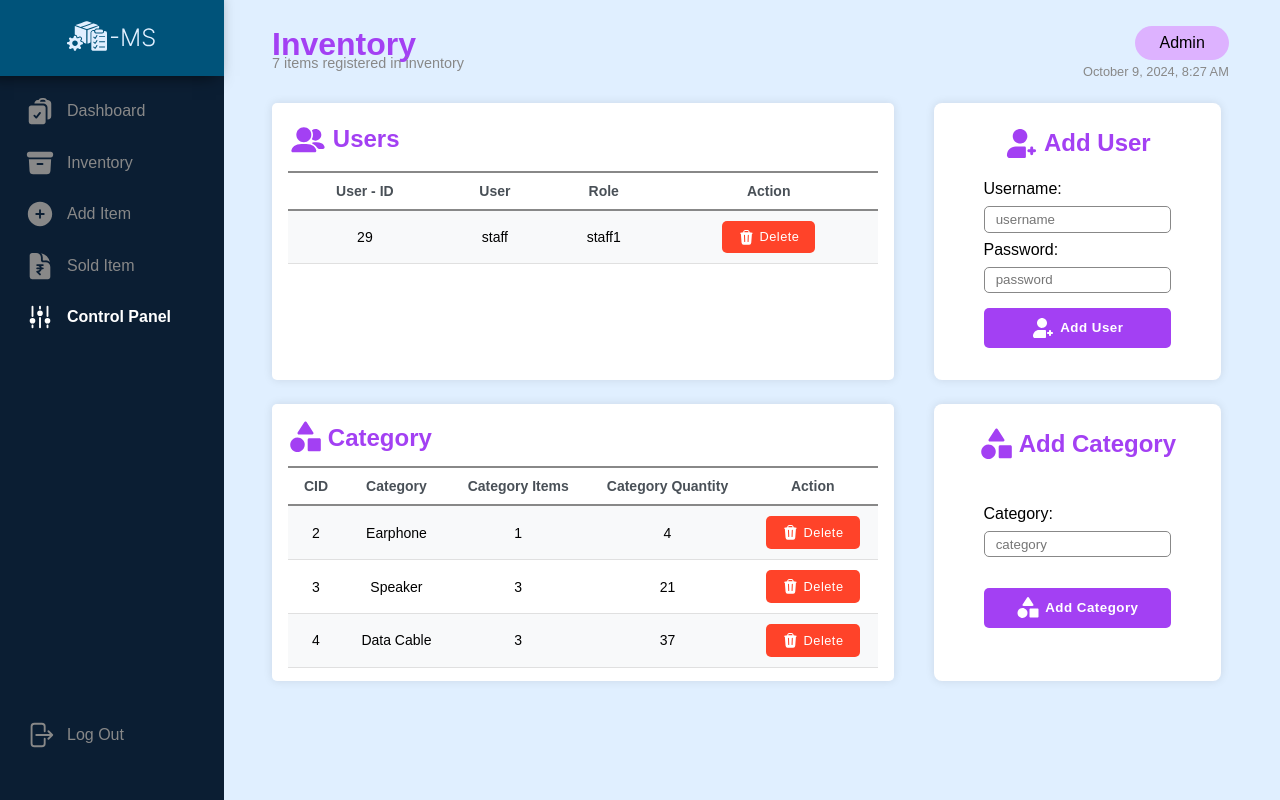
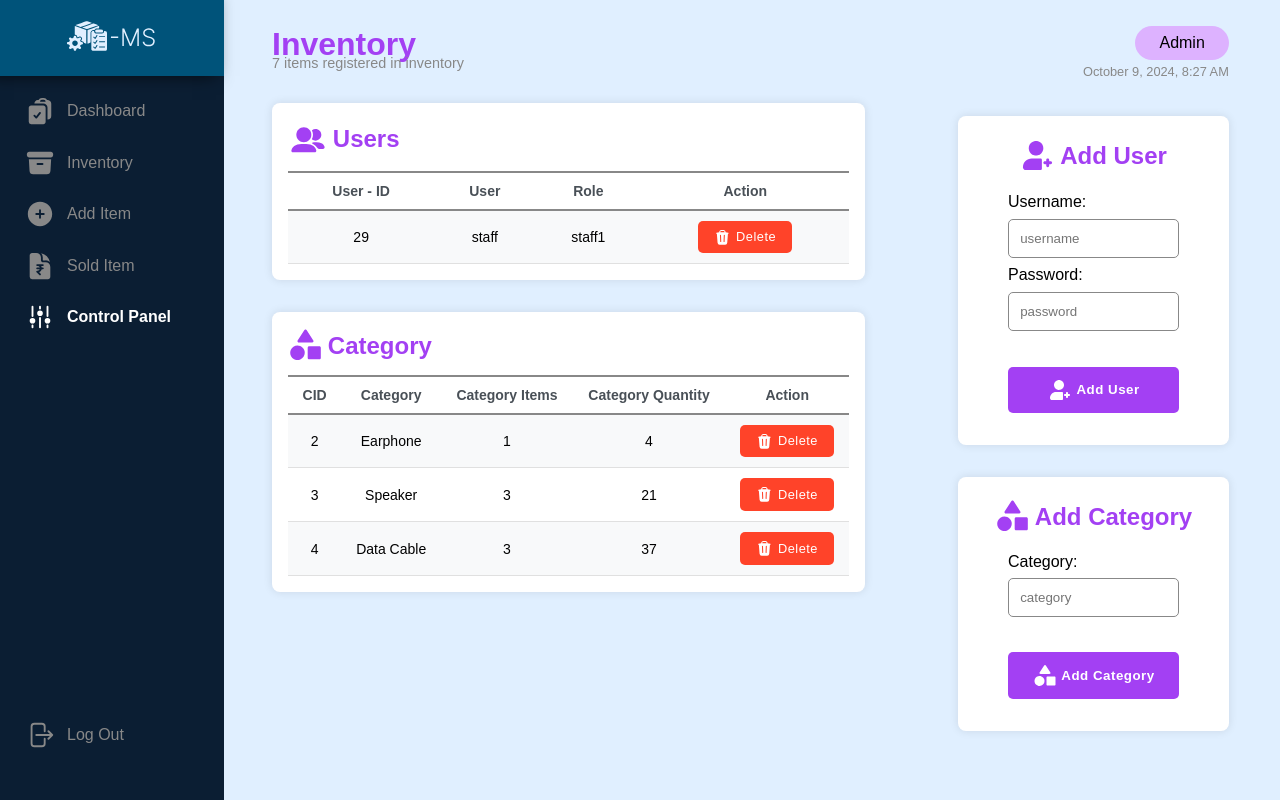
Before and after one commit to Aatish250/IMS, a PHP site: page /Admin/ControlPanel/controlpanel.php in a window 1280 px wide. Run offline with PHP 8.4, Linux system fonts and the light colour scheme; a user stored in the database is signed in; data comes from the database, SQL or seed files in the repository.

Commit message:
AG: Many Changes done

```diff
--- a/Admin/ControlPanel/controlpanel.css
+++ b/Admin/ControlPanel/controlpanel.css
@@ -4,6 +4,10 @@
   box-sizing: border-box;
   font-family: "Poppins", sans-serif;
   scroll-behavior: smooth;
+}
+
+.container {
+  width: 100%;
 }
 
 table {
@@ -16,7 +20,6 @@ table {
 th,
 td {
   padding: 10px 14px;
-  text-align: left;
   border-bottom: 1px solid #e0e0e0;
   text-align: center;
 }
@@ -27,49 +30,36 @@ th {
   color: #495057;
   border-top: 2px solid var(--text-color);
   border-bottom: 2px solid var(--text-color);
-  text-align: center;
 }
 
 tr:nth-child(even) {
   background-color: #f8f9fa;
 }
 
-.control-panel-wrapper {
+.main-wrapper {
   width: 100%;
-  height: 17.3rem;
   display: flex;
-  gap: 1rem;
+  align-items: center;
   margin-top: 1.5rem;
+  gap: 4.5rem;
+  padding-bottom: 2rem;
 }
 
-.control-panel-wrapper .user-category-section {
+.control-panel-wrapper {
+  width: 62%;
+  display: flex;
+  flex-direction: column;
+  gap: 2rem;
+}
+
+.control-panel-wrapper .check-section {
   background-color: white;
   padding: 1rem;
-  width: 70%;
-  height: 100%;
   border-radius: 8px;
-  overflow-y: auto;
-  /* Hide scrollbar for Chrome, Safari and Opera */
-  &::-webkit-scrollbar {
-    display: none;
-  }
   box-shadow: 0 0 10px 0 rgba(0, 0, 0, 0.1);
 }
 
-.control-panel-wrapper .user-category-section {
-  background-color: white;
-  padding: 1rem;
-  width: 65%;
-  height: 100%;
-  border-radius: 5px;
-  overflow-y: auto;
-  /* Hide scrollbar for Chrome, Safari and Opera */
-  &::-webkit-scrollbar {
-    display: none;
-  }
-}
-
-.user-category-section h3 {
+.check-section h3 {
   display: flex;
   align-items: center;
   gap: 0.3rem;
@@ -78,13 +68,13 @@ tr:nth-child(even) {
   color: var(--primary-color);
 }
 
-.user-category-section form {
+.check-section form {
   display: flex;
   align-items: center;
   justify-content: center;
 }
 
-.user-category-section form button {
+.check-section form button {
   color: white;
   display: flex;
   padding: 0.5rem 1rem;
@@ -101,18 +91,27 @@ tr:nth-child(even) {
   cursor: pointer;
 }
 
-.user-category-section form button svg {
+.check-section form button svg {
   width: 1.05rem;
 }
 
-.control-panel-wrapper .add-section {
+.main-wrapper .add-wrapper {
+  width: 23%;
+  position: fixed;
+  right: 4vw;
+  top: 14.5%;
+  display: flex;
+  flex-direction: column;
+  gap: 2rem;
+}
+
+.main-wrapper .add-section {
+  background-color: white;
   border-radius: 8px;
-  width: 30%;
-  height: 100%;
-  background-color: white;
   padding: 1rem 1.6rem;
   margin-left: 1.5rem;
   box-shadow: 0 0 10px 0 rgba(0, 0, 0, 0.1);
+  height: fit-content;
 }
 
 .add-section h3 {
@@ -153,14 +152,15 @@ tr:nth-child(even) {
   font-weight: 400;
   letter-spacing: 0.5px;
   border-radius: 5px;
-  padding: 0.5rem 1rem;
+  padding: 0.7rem 1rem;
   background-color: var(--primary-color);
   color: white;
   border: none;
   outline: none;
   cursor: pointer;
   font-weight: 600;
-  margin-top: 0.4rem;
+  margin-top: 1.7rem;
+  margin-bottom: 0.5rem;
 }
 
 .add-section form button img {
@@ -168,21 +168,31 @@ tr:nth-child(even) {
   height: 1.5rem;
 }
 
-.flash-message {
-  position: absolute;
-  background-color: #ff00004a;
-  padding: 4px 10px;
-  border-radius: 4px 0 0 4px;
-  border-right: 3px solid red;
-  right: 0;
-  top: 0;
-  margin: 10px 0;
+.add-section input {
+  padding: 0.7rem !important;
 }
 
-.add-category {
-  padding: 1.5rem 0 1rem 0;
+.flash-box {
+  display: block;
+  background-color: red;
+  position: absolute;
+  top: 5%;
+  z-index: 999;
+  left: 50%;
+  padding: 10px;
+  border-radius: 4px;
+  color: white;
 }
 
-.add-category > input {
-  margin-top: 0.5rem;
+.flash-box button {
+  background-color: inherit;
+  border: none;
+  outline: none;
+  color: white;
+  cursor: pointer;
+  padding: 2px 7px;
 }
+
+#add-category-section form input {
+  margin-top: 0.4rem;
+}
--- a/Admin/ControlPanel/controlpanel.php
+++ b/Admin/ControlPanel/controlpanel.php
@@ -2,7 +2,6 @@
 <!-- Going from bottom to top because top section have mreo displays then bottom section -->
 
 <?php include 'controlpanelBackend.php' ?>
-
 
 <!DOCTYPE html>
 <html lang="en">
@@ -18,7 +17,6 @@
   <link rel="stylesheet" href="../ControlPanel/controlpanel.css">
 </head>
 
-
 <body>
 
   <!-- Side Bar start -->
@@ -27,7 +25,6 @@
   include '../rootAside-Admin.php';
   ?>
   <!-- Side Bar end -->
-
 
   <!-- main content starts -->
   <main class="wrapper">
@@ -58,9 +55,11 @@
       <button onclick="closeMessage()">&#9932;</button>
     </div>
 
-    <!-- User and Add User section start -->
+    <div class="container">
+      <section class="main-wrapper">  <!-- contain whole main content area -->
+        <!-- user and category check section starts -->
         <section class="control-panel-wrapper">
-      <div class="user-category-section" id="user-section">
+          <div class="check-section" id="check-user-section">
             <h3><img src="../../Images/icons/user.svg" alt="user logo" />Users</h3>
                 <table>
                   <tr>
@@ -72,6 +71,25 @@
                   <?php include 'viewusers.php' ?>
                 </table>
           </div>
+          <div class="check-section" id="check-category-section">
+            <h3><img src="../../Images/icons/category.svg" alt="user logo" />Category</h3>
+            <table>
+                  <tr>
+                    <th>CID</th>
+                    <th>Category </th>
+                    <th>Category Items</th>
+                    <th>Category Quantity</th>
+                    <th>Action</th>
+                  </tr>
+                  <?php include 'viewcategory.php' ?>
+                </table>
+          </div>
+        </section>
+        <!-- user and category check section ends -->
+
+        <!-- add part starts -->
+        <section class="add-wrapper">
+          <!-- To add new user -->
           <div class="add-section" id="add-user-section">
             <h3><img src="../../Images/icons/adduser.svg" alt="add user logo" />Add User</h3>
             <!-- form for adding starts-->
@@ -90,25 +108,8 @@
             </form>
             <!-- form for adding ends-->
           </div>
-    </section>
-    <!-- User and Add User section end-->
-
-    <!-- Category and Add Category section start -->
-    <section class="control-panel-wrapper">
-      <div class="user-category-section" id="category-section">
-        <h3><img src="../../Images/icons/category.svg" alt="user logo" />Category</h3>
-        <table>
-          <tr>
-            <th>CID</th>
-            <th>Category </th>
-            <th>Category Items</th>
-            <th>Category Quantity</th>
-            <th>Action</th>
-          </tr>
-          <?php include 'viewcategory.php' ?>
-        </table>
-      </div>
-      <div class="add-section" id="add-user-section">
+          <!-- To add new Category -->
+          <div class="add-section" id="add-category-section">
             <h3>
               <img src="../../Images/icons/Category.svg" alt="add category logo" />Add
               Category
@@ -127,10 +128,12 @@
             <!-- form for adding ends-->
           </div>
         </section>
-    <!-- Category and Add Category section end -->
-
+        <!-- add part ends -->
+      </section>
+    </div>
   </main>
   <!-- main content ends -->
+
 </body>
 <script src="../../Components/UpdateDate.js"></script>
 <script src="../../Components/flash_message.js"></script>
--- a/util.css
+++ b/util.css
@@ -136,17 +136,23 @@ li {
     display: none;
   } */
   /* height: 110%; */
+  height: fit-content;
+  /* background-color: grey; */
 }
 
 header {
-  max-height: 5rem;
-  position: static;
+  max-height: fit-content;
+  position: sticky;
+  top: 0rem;
+  background-color: var(--bgcolor);
+  z-index: 99;
 }
 
 .main-heading {
   display: flex;
   justify-content: space-between;
 }
+
 .main-heading-left h1 {
   color: #a340f3;
 }
```
Also changed, not shown: Admin/ControlPanel/Aatish.css (deleted, +0 -85 lines), Admin/ControlPanel/main.css (deleted), ReadMe.md. Lines whose indentation alone changed are shown as unchanged.
